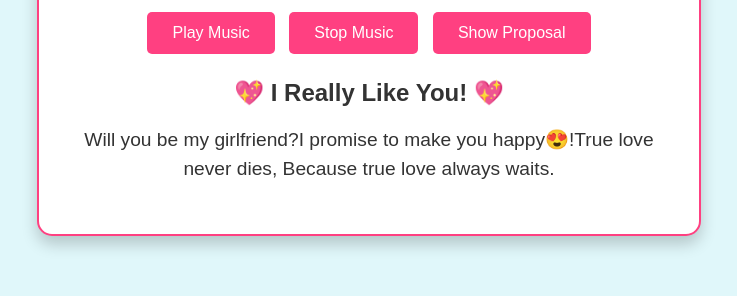
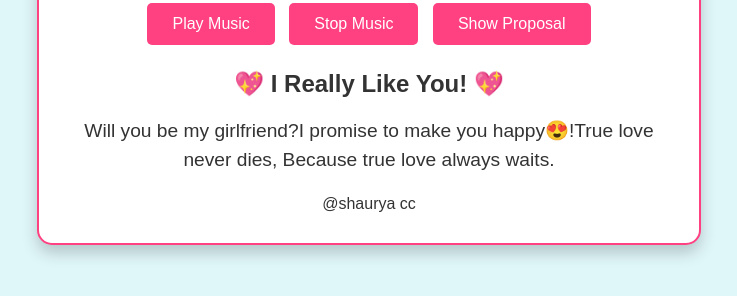
Before and after one commit to ShauryaSaha/website, a plain HTML site: page index.html in a window 1280 px wide. Both pictures are taken after a click on the button "Show Proposal". Shown: the part 418-714 px from the top of the page, without its empty margins (271-1008 px from the left). Drawn offline with Linux system fonts and the light colour scheme.

Commit message:
Update index.html

```diff
--- a/index.html
+++ b/index.html
@@ -113,6 +113,7 @@
             <p>Will you be my girlfriend?I promise to make you happy😍!True love never dies,
                 Because true love always
                 waits.</p>
+            @shaurya cc
         </div>
     </div>
     <script>
```
